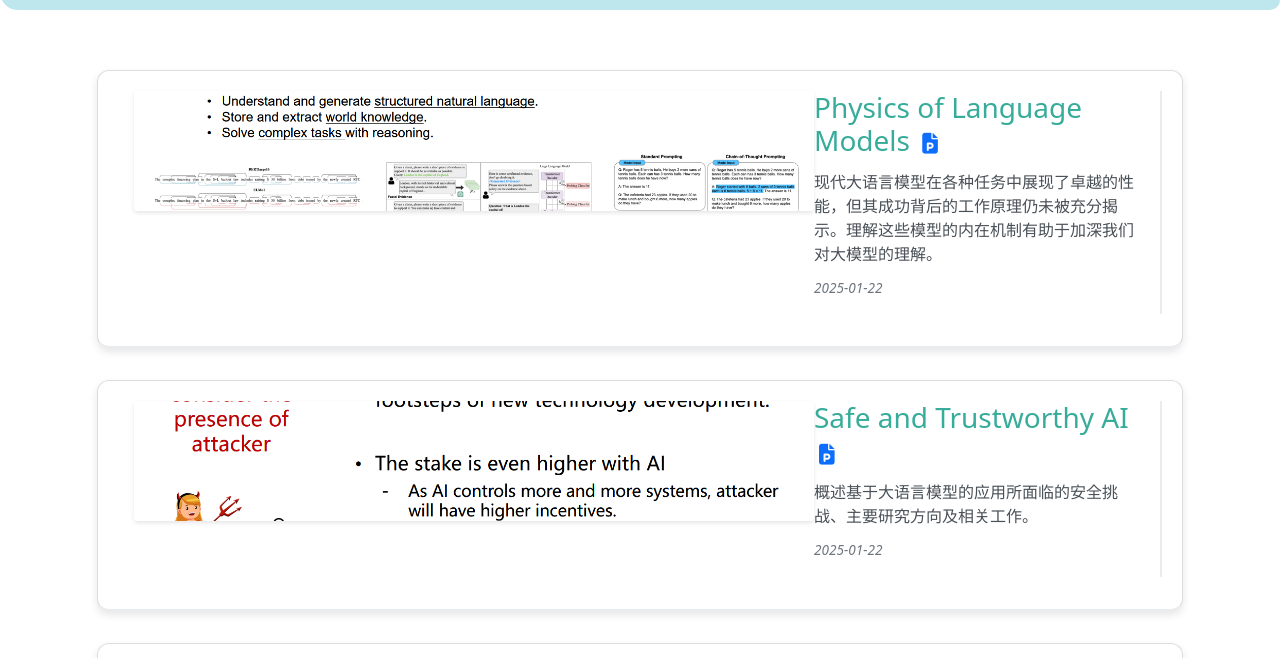
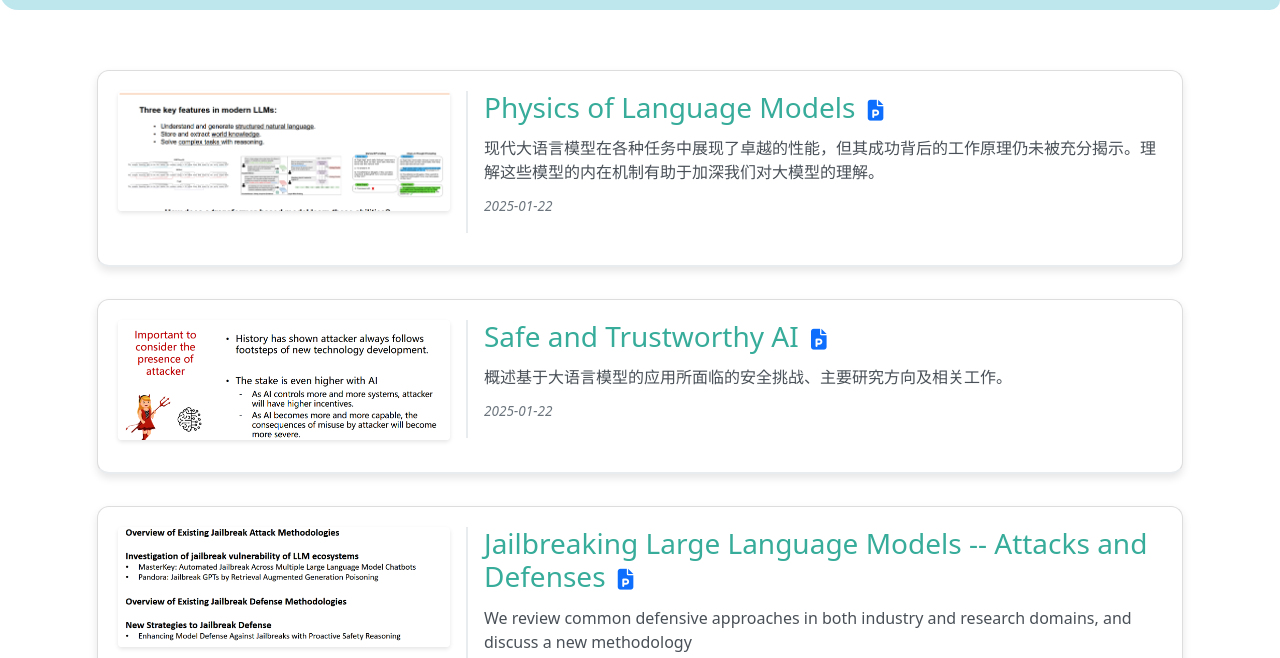
Before and after one commit to AlphaLab-USTC/AlphaLab-USTC.github, a plain HTML site: page resources.html in a window 1280 px wide. Shown: the part 62-720 px from the top of the page. Drawn offline with nearby package versions, Linux system fonts and the light colour scheme.

Commit message:
resources

```diff
--- a/resources.html
+++ b/resources.html
@@ -79,7 +79,7 @@
   <!-- 主体内容 -->
   <div>
 
-<link rel="stylesheet" href="/static/css/news.css">
+<link rel="stylesheet" href="/static/css/resources.css">
 
 <div class="container">
   <div class="page-title">
```
